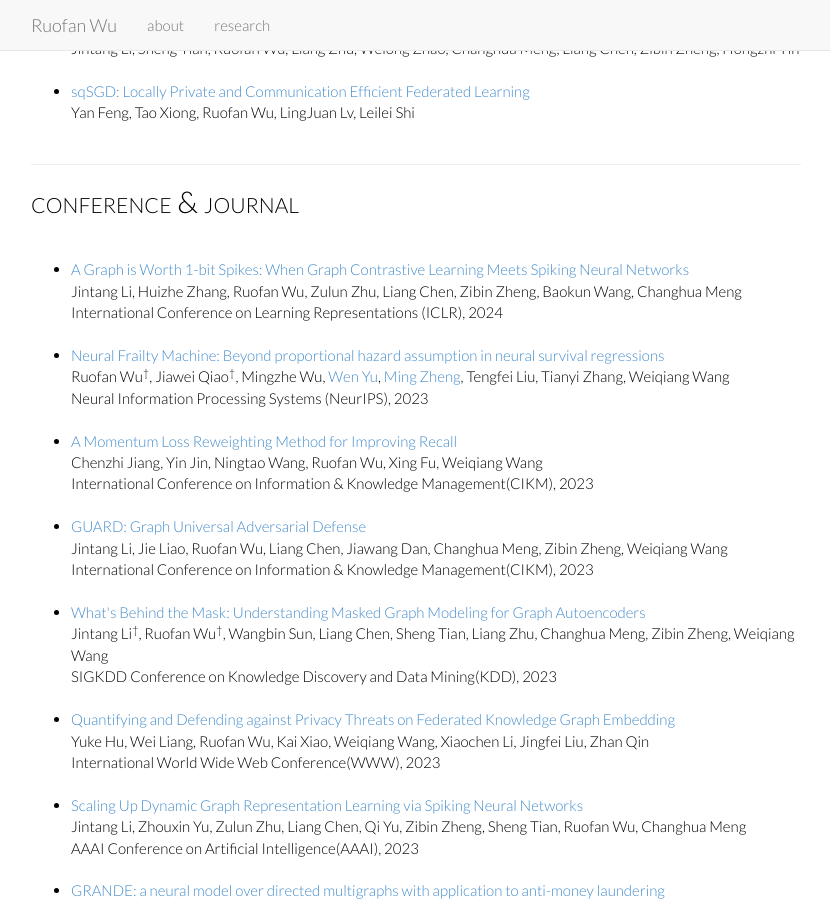
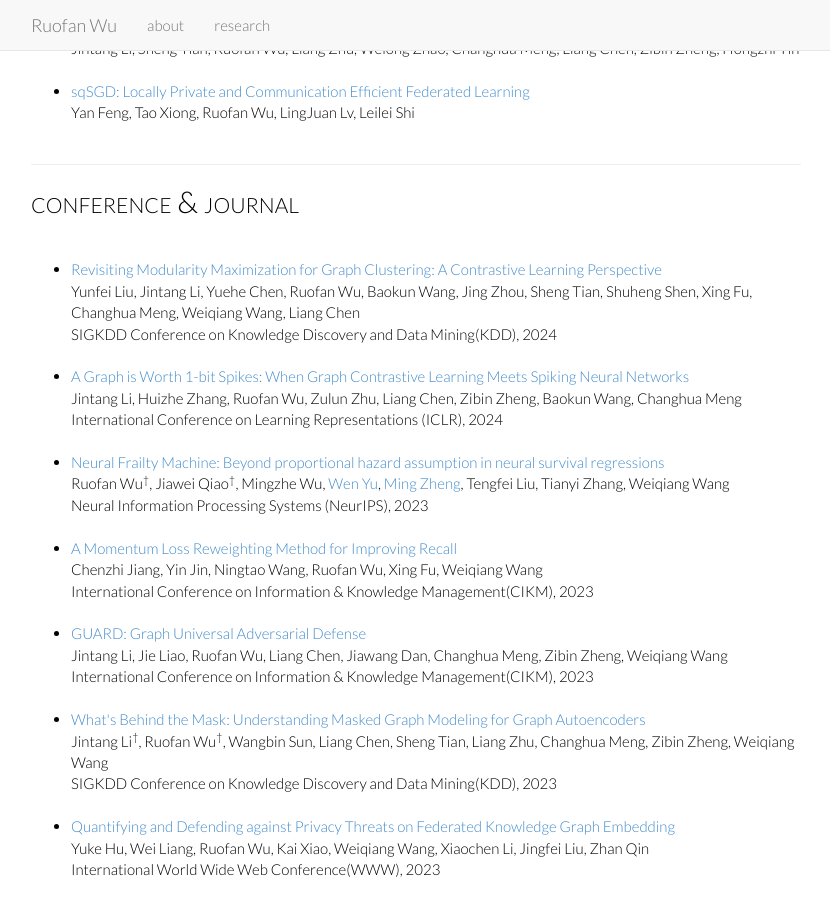
Before and after one commit to Rorschach1989/rorschach1989.github.io, a Jekyll site: the page index.html, which Jekyll copies as it is, in a window 1280 px wide and 900 px high, scrolled down 741 px. Shown: the whole window, without its empty margins (224-1054 px from the left). Built offline with Jekyll 4.4.1, drawn with Linux system fonts in a browser that asks for light colours; nearby versions of some CDN libraries; library files that are not in the unit come from our copies.

Commit message:
Add KDD2024

```diff
--- a/index.html
+++ b/index.html
@@ -175,6 +175,15 @@
 	  scholar profiles.   -->
 	  <br>
 	  <ul>
+
+		<li> <a>
+			Revisiting Modularity Maximization for Graph Clustering: A Contrastive Learning Perspective </a><br>
+			Yunfei Liu, Jintang Li, Yuehe Chen, Ruofan Wu, Baokun Wang, Jing Zhou, Sheng Tian, Shuheng Shen, Xing Fu, Changhua Meng, Weiqiang Wang, Liang Chen
+			<br>
+			SIGKDD Conference on Knowledge Discovery and Data Mining(KDD), 2024
+			<br>
+			<br>
+		</li>
 
 		<li> <a href="https://arxiv.org/abs/2305.19306">
 			A Graph is Worth 1-bit Spikes: When Graph Contrastive Learning Meets Spiking Neural Networks </a><br>
```
